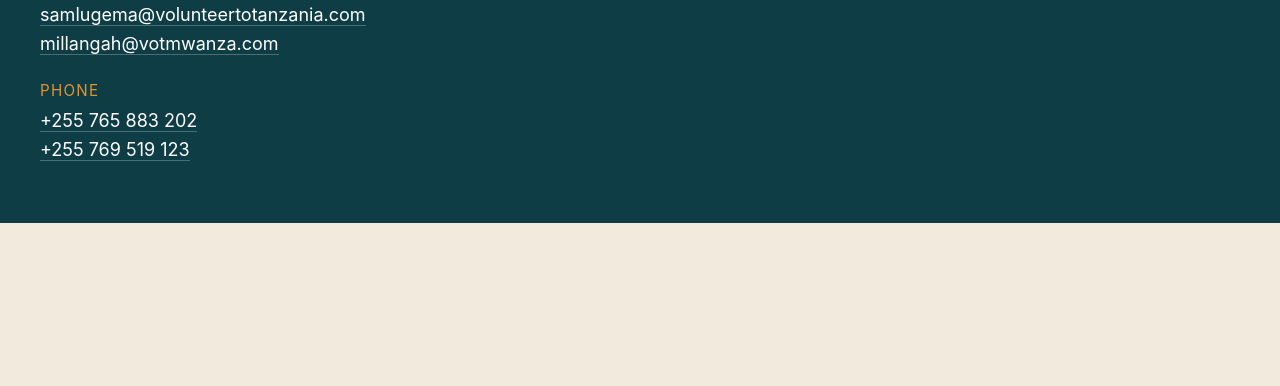
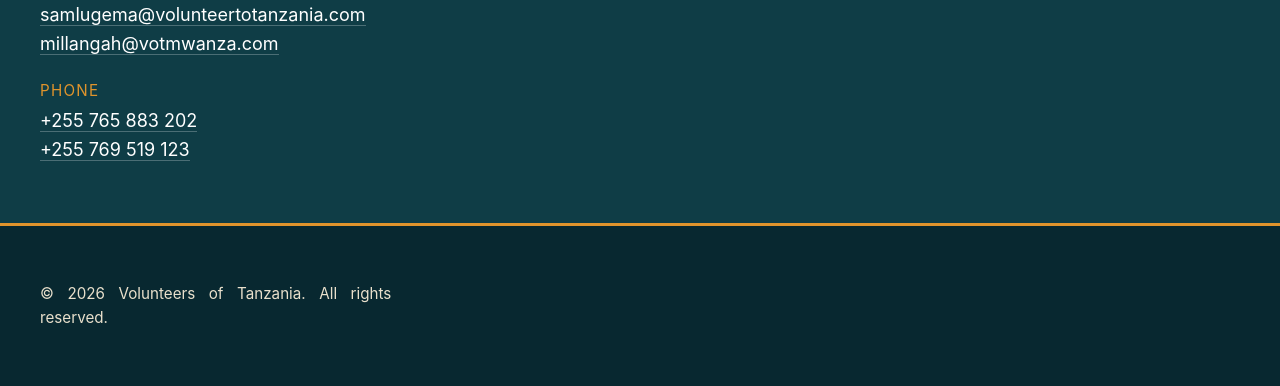
Before and after one commit to SHEVISANTOS/VOT, a plain HTML site: page accommodation.html in a window 1280 px wide. Shown: the part 3919-4305 px from the top of the page. Before the commit the page ends 4142 px from the top, so only its background shows below. Drawn offline with Linux system fonts and the light colour scheme.

Commit message:
Finalise

```diff
--- a/accommodation.html
+++ b/accommodation.html
@@ -422,6 +422,14 @@
     </section>
   </main>
 
+    <footer class="site-footer">
+    <div class="wrap footer-inner">
+      <p>© <span id="year"></span> Volunteers of Tanzania. All rights reserved.</p>
+      <nav class="footer-links" aria-label="Footer navigation">
+
+      </nav>
+    </div>
+
   <!-- ================= STICKY MOBILE CTA ================= -->
   <div class="sticky-cta" role="complementary" aria-label="Apply now">
     <a href="#contact" class="btn btn--primary" id="sticky-apply-btn">✈️ Apply Now — It's Free</a>
```
Also changed, not shown: education.html (+6 -0 lines), healthcare.html (+6 -0 lines), mwanza-activities.html (+6 -0 lines), our_team.html (+6 -0 lines), prices.html (+6 -0 lines), safari-activities.html (+6 -0 lines), tour.html (+6 -0 lines), zanzibar.html (+6 -0 lines).
